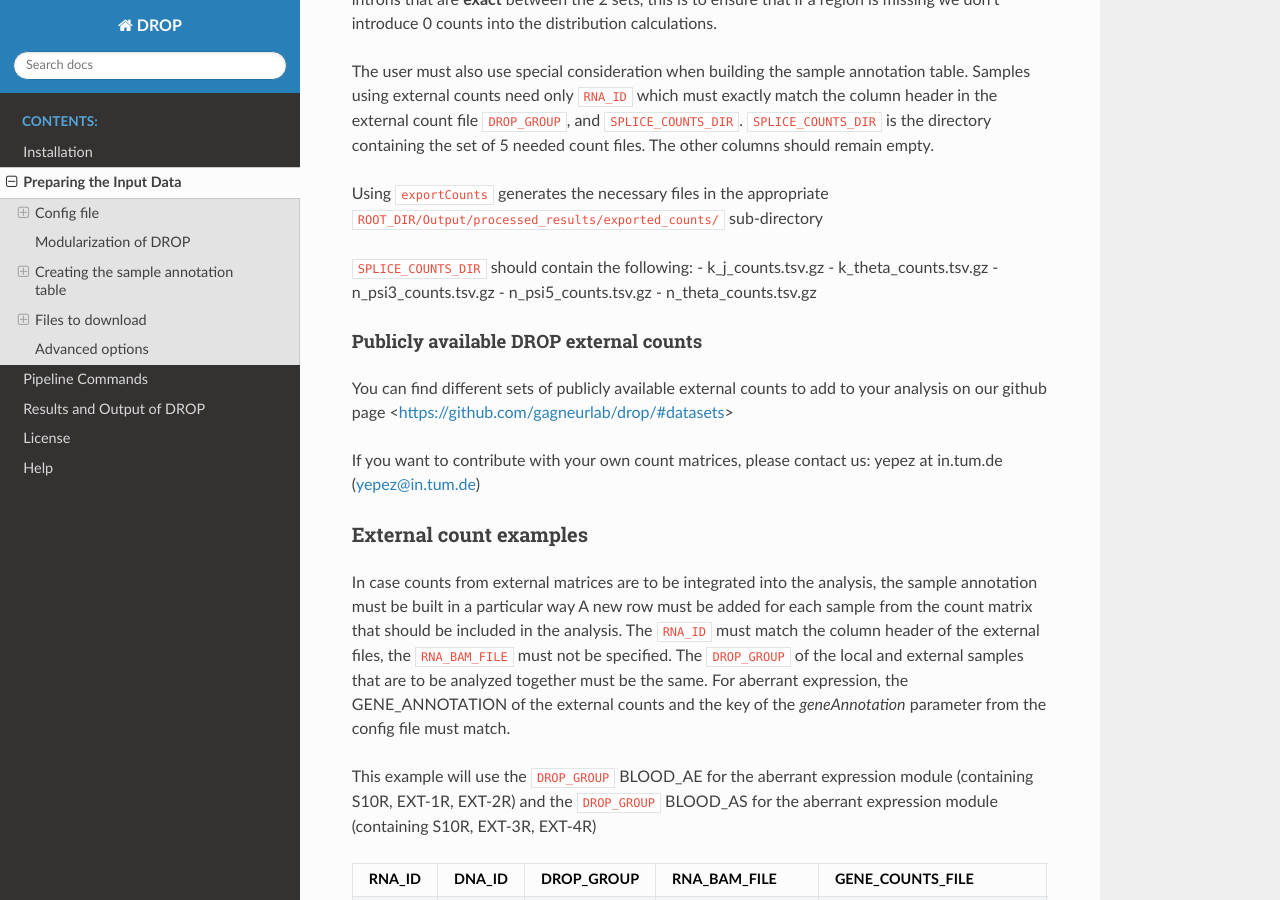
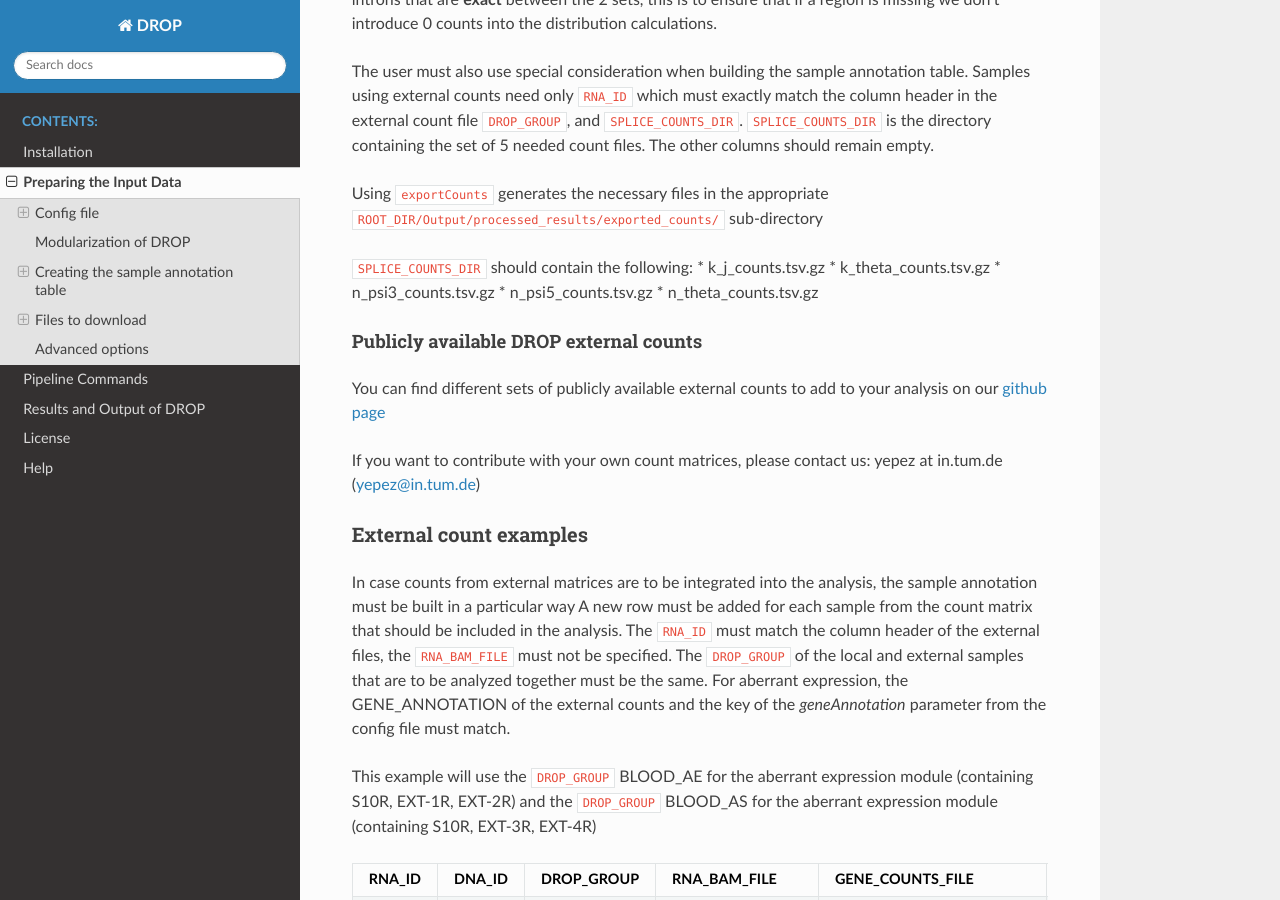
Before and after one commit to gagneurlab/drop, a Sphinx documentation site: the page built from docs/source/prepare.rst, in a window 1280 px wide and 900 px high, scrolled down 5359 px. Built offline with Sphinx 7.4.7 and the Read the Docs theme 2.0.0, drawn with Linux system fonts in a browser that asks for light colours.

```diff
--- a/docs/source/prepare.rst
+++ b/docs/source/prepare.rst
@@ -220,16 +220,16 @@ Using ``exportCounts`` generates the necessary files in the appropriate
 ``ROOT_DIR/Output/processed_results/exported_counts/`` sub-directory
 
 ``SPLICE_COUNTS_DIR`` should contain the following:
-- k_j_counts.tsv.gz
-- k_theta_counts.tsv.gz
-- n_psi3_counts.tsv.gz
-- n_psi5_counts.tsv.gz
-- n_theta_counts.tsv.gz
+* k_j_counts.tsv.gz
+* k_theta_counts.tsv.gz
+* n_psi3_counts.tsv.gz
+* n_psi5_counts.tsv.gz
+* n_theta_counts.tsv.gz
 
 Publicly available DROP external counts
 #######################################
 You can find different sets of publicly available external counts to add to your
-analysis on our github page  <https://github.com/gagneurlab/drop/#datasets>
+analysis on our `github page <https://github.com/gagneurlab/drop/#datasets>`_
 
 If you want to contribute with your own count matrices, please contact us: yepez at in.tum.de (yepez@in.tum.de)
 
```
Also changed, not shown: docs/source/output.rst (+25 -7 lines).
